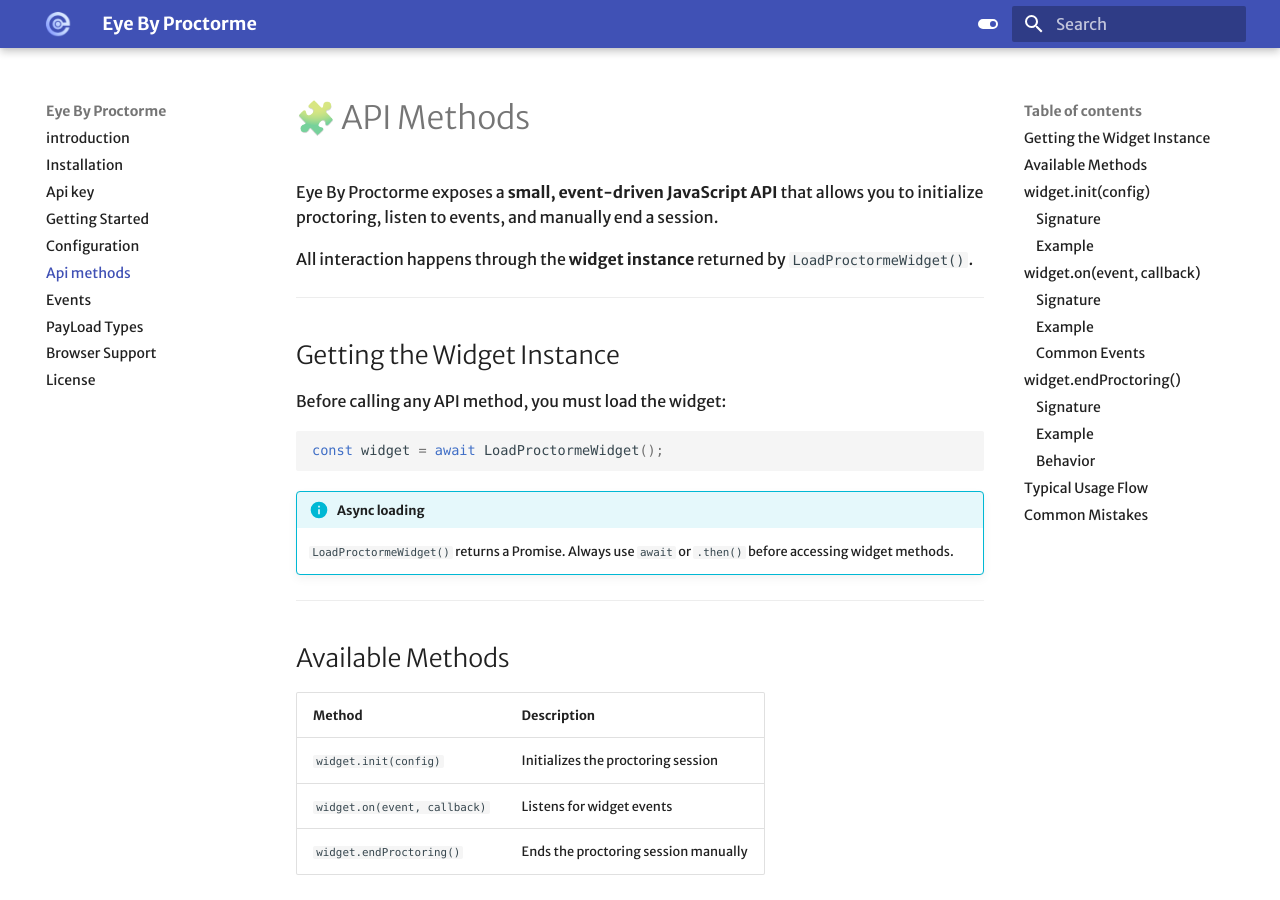
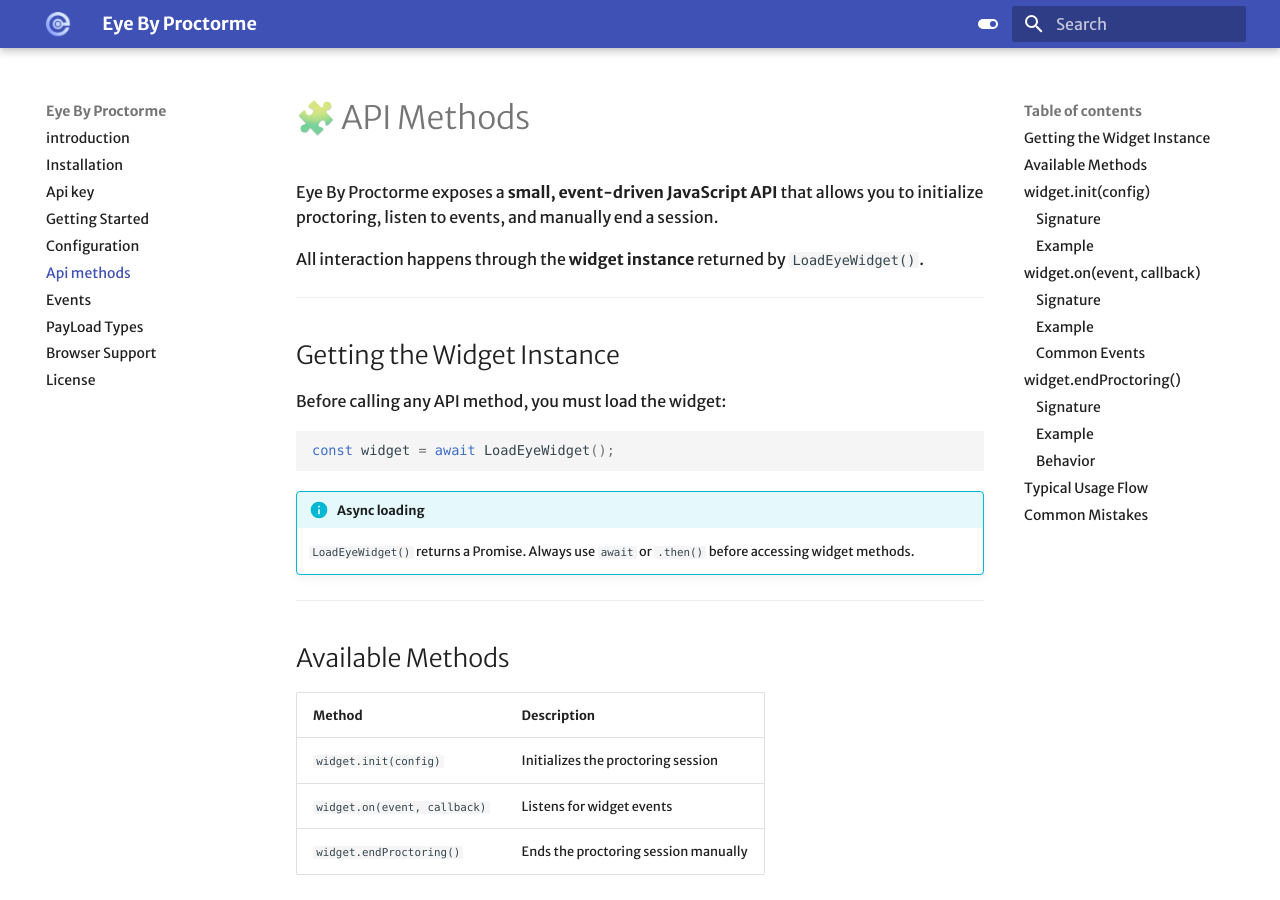
Before and after one commit to Proctorme/eyeproctor-docs, an MkDocs documentation site: the page built from docs/api-methods.md, in a window 1280 px wide and 900 px high. Built offline with MkDocs 1.6.1 and Material for MkDocs 9.7.7, drawn with Linux system fonts in a browser that asks for light colours; some web fonts are replaced.

Commit message:
update sdk link

````diff
--- a/docs/api-methods.md
+++ b/docs/api-methods.md
@@ -2,7 +2,7 @@
 
 Eye By Proctorme exposes a **small, event-driven JavaScript API** that allows you to initialize proctoring, listen to events, and manually end a session.
 
-All interaction happens through the **widget instance** returned by `LoadProctormeWidget()`.
+All interaction happens through the **widget instance** returned by `LoadEyeWidget()`.
 
 ---
 
@@ -11,11 +11,11 @@ All interaction happens through the **widget instance** returned by `LoadProctor
 Before calling any API method, you must load the widget:
 
 ```ts
-const widget = await LoadProctormeWidget();
+const widget = await LoadEyeWidget();
 ```
 
 !!! info "Async loading"
-    `LoadProctormeWidget()` returns a Promise.
+    `LoadEyeWidget()` returns a Promise.
     Always use `await` or `.then()` before accessing widget methods.
 
 ---
````
Also changed, not shown: docs/installation.md (+4 -4 lines), docs/license.md (+1 -1 lines), docs/quick-start.md (+3 -3 lines).
